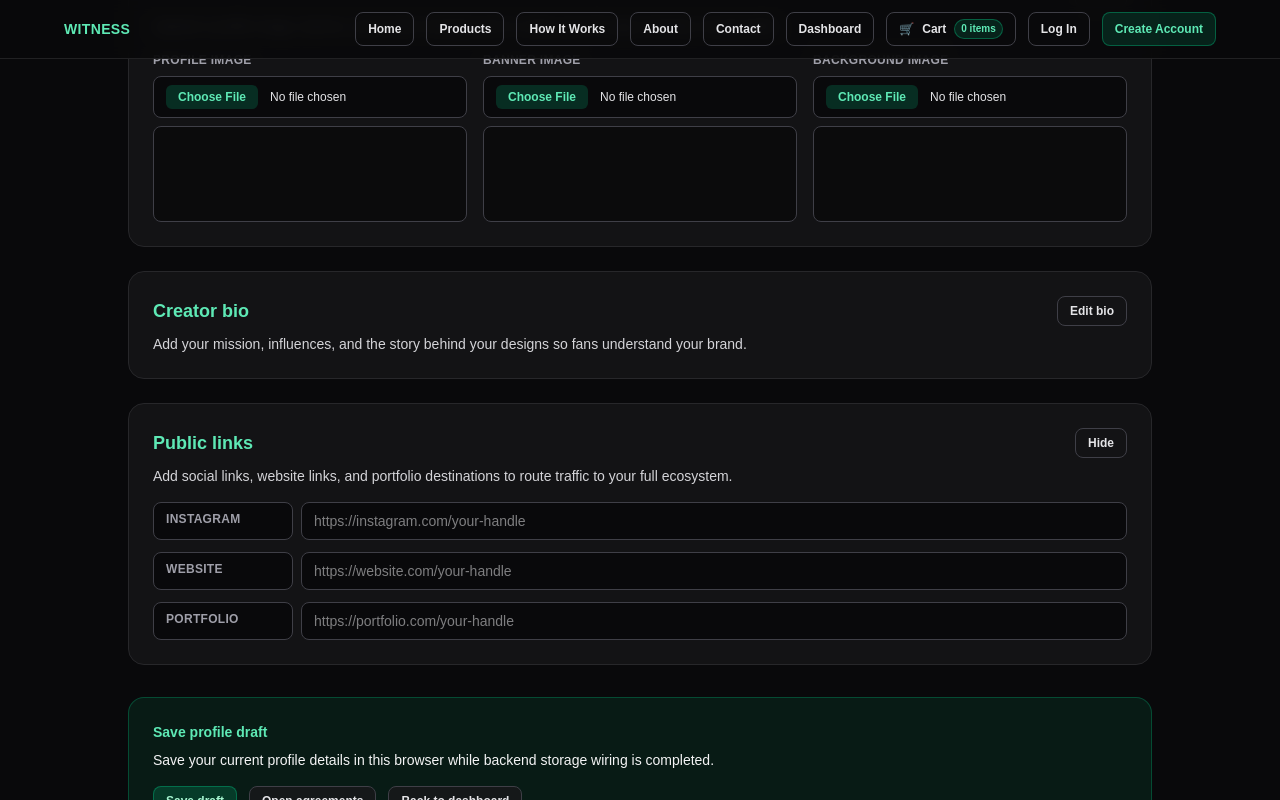
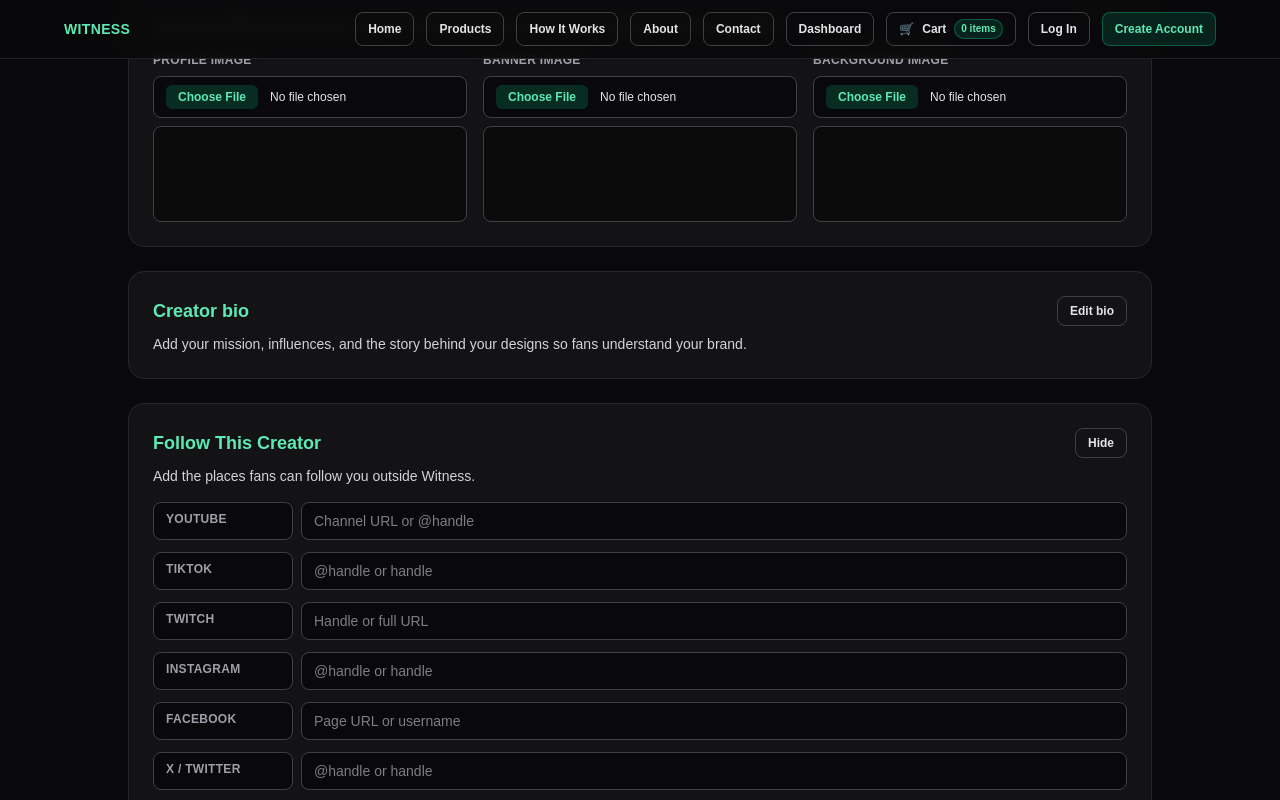
Before and after one commit to frankliamsavage/witness, a Next.js app in the folder witness/: page /profile in a window 1280 px wide. Both pictures are taken after a click on the button "Manage links". Shown: the part 589-1389 px from the top of the page. Built offline with nearby package versions, Linux system fonts and the light colour scheme; no server answers.

Commit message:
Refocus creator public links into Follow This Creator.
Replace the generic links block with platform-specific follow fields that normalize handles into valid URLs, validate website inputs, and render only filled links as compact follow buttons near the profile preview.

Made-with: Cursor

```diff
--- a/witness/app/profile/page.tsx
+++ b/witness/app/profile/page.tsx
@@ -3,7 +3,109 @@
 import Link from "next/link";
 import { useEffect, useState } from "react";
 
-type LinkItem = { label: string; url: string };
+type FollowPlatform =
+  | "youtube"
+  | "tiktok"
+  | "twitch"
+  | "instagram"
+  | "facebook"
+  | "x"
+  | "discord"
+  | "website"
+  | "kick"
+  | "threads"
+  | "patreon";
+
+type FollowLinks = Record<FollowPlatform, string>;
+
+const PLATFORM_LABELS: Record<FollowPlatform, string> = {
+  youtube: "YouTube",
+  tiktok: "TikTok",
+  twitch: "Twitch",
+  instagram: "Instagram",
+  facebook: "Facebook",
+  x: "X / Twitter",
+  discord: "Discord",
+  website: "Website",
+  kick: "Kick",
+  threads: "Threads",
+  patreon: "Patreon",
+};
+
+const PLATFORM_HELPERS: Partial<Record<FollowPlatform, string>> = {
+  youtube: "Channel URL or @handle",
+  tiktok: "@handle or handle",
+  twitch: "Handle or full URL",
+  instagram: "@handle or handle",
+  facebook: "Page URL or username",
+  x: "@handle or handle",
+  discord: "Invite code or full URL",
+  website: "https://your-site.com",
+};
+
+const EMPTY_FOLLOW_LINKS: FollowLinks = {
+  youtube: "",
+  tiktok: "",
+  twitch: "",
+  instagram: "",
+  facebook: "",
+  x: "",
+  discord: "",
+  website: "",
+  kick: "",
+  threads: "",
+  patreon: "",
+};
+
+function asHttpUrl(value: string) {
+  try {
+    const parsed = new URL(value);
+    if (parsed.protocol === "http:" || parsed.protocol === "https:") return parsed.toString();
+    return null;
+  } catch {
+    return null;
+  }
+}
+
+function normalizeHandle(value: string) {
+  const trimmed = value.trim();
+  if (!trimmed) return "";
+  return trimmed.replace(/^@+/, "");
+}
+
+function normalizeFollowUrl(platform: FollowPlatform, value: string) {
+  const trimmed = value.trim();
+  if (!trimmed) return { value: "", error: null };
+  const hasProtocol = /^https?:\/\//i.test(trimmed);
+
+  if (platform === "website") {
+    if (!hasProtocol) return { value: "", error: "Website must start with http:// or https://." };
+    const valid = asHttpUrl(trimmed);
+    return valid ? { value: valid, error: null } : { value: "", error: "Enter a valid website URL." };
+  }
+
+  if (hasProtocol) {
+    const valid = asHttpUrl(trimmed);
+    return valid ? { value: valid, error: null } : { value: "", error: `Enter a valid ${PLATFORM_LABELS[platform]} URL.` };
+  }
+
+  const handle = normalizeHandle(trimmed);
+  if (!handle) return { value: "", error: null };
+
+  const normalized: Record<Exclude<FollowPlatform, "website">, string> = {
+    youtube: handle.startsWith("channel/") || handle.startsWith("c/") ? `https://youtube.com/${handle}` : `https://youtube.com/@${handle}`,
+    tiktok: `https://tiktok.com/@${handle}`,
+    twitch: `https://twitch.tv/${handle}`,
+    instagram: `https://instagram.com/${handle}`,
+    facebook: `https://facebook.com/${handle}`,
+    x: `https://x.com/${handle}`,
+    discord: `https://discord.gg/${handle}`,
+    kick: `https://kick.com/${handle}`,
+    threads: `https://threads.net/@${handle}`,
+    patreon: `https://patreon.com/${handle}`,
+  };
+  return { value: normalized[platform as Exclude<FollowPlatform, "website">], error: null };
+}
 
 const STORAGE_KEY = "witness.creator.profile.draft";
 
@@ -21,11 +123,8 @@ export default function ProfilePage() {
   const [bannerImage, setBannerImage] = useState<string | null>(null);
   const [backgroundImage, setBackgroundImage] = useState<string | null>(null);
 
-  const [links, setLinks] = useState<LinkItem[]>([
-    { label: "Instagram", url: "" },
-    { label: "Website", url: "" },
-    { label: "Portfolio", url: "" },
-  ]);
+  const [followLinks, setFollowLinks] = useState<FollowLinks>(EMPTY_FOLLOW_LINKS);
+  const [followErrors, setFollowErrors] = useState<Partial<Record<FollowPlatform, string>>>({});
   const [saved, setSaved] = useState(false);
 
   useEffect(() => {
@@ -37,13 +136,13 @@ export default function ProfilePage() {
         tagline: string;
         bio: string;
         mission: string;
-        links: LinkItem[];
+        followLinks: FollowLinks;
       };
       setDisplayName(parsed.displayName ?? "FrankSavage");
       setTagline(parsed.tagline ?? "");
       setBio(parsed.bio ?? "");
       setMission(parsed.mission ?? "");
-      setLinks(parsed.links?.length ? parsed.links : links);
+      setFollowLinks(parsed.followLinks ? { ...EMPTY_FOLLOW_LINKS, ...parsed.followLinks } : EMPTY_FOLLOW_LINKS);
     } catch {
       // Keep defaults if local draft is malformed.
     }
@@ -67,11 +166,32 @@ export default function ProfilePage() {
         tagline,
         bio,
         mission,
-        links,
+        followLinks,
       }),
     );
     setSaved(true);
     setTimeout(() => setSaved(false), 2000);
+  };
+
+  const normalizedFollowEntries = (Object.keys(PLATFORM_LABELS) as FollowPlatform[])
+    .map((platform) => {
+      const normalized = normalizeFollowUrl(platform, followLinks[platform]);
+      return { platform, ...normalized };
+    })
+    .filter((entry) => entry.value);
+
+  const saveWithValidation = () => {
+    const nextErrors: Partial<Record<FollowPlatform, string>> = {};
+    const nextLinks: FollowLinks = { ...followLinks };
+    for (const platform of Object.keys(PLATFORM_LABELS) as FollowPlatform[]) {
+      const normalized = normalizeFollowUrl(platform, followLinks[platform]);
+      if (normalized.error) nextErrors[platform] = normalized.error;
+      nextLinks[platform] = normalized.value;
+    }
+    setFollowErrors(nextErrors);
+    setFollowLinks(nextLinks);
+    if (Object.keys(nextErrors).length) return;
+    saveDraft();
   };
 
   return (
@@ -89,6 +209,24 @@ export default function ProfilePage() {
             <p className="text-xs uppercase tracking-wide text-zinc-400">Live preview</p>
             <p className="mt-1 text-xl font-bold text-zinc-100">{displayName || "Your creator name"}</p>
             <p className="mt-1 text-sm text-emerald-300">{tagline || "Your tagline appears here"}</p>
+            {normalizedFollowEntries.length > 0 && (
+              <div className="mt-4">
+                <p className="text-xs font-semibold uppercase tracking-wide text-zinc-400">Follow This Creator</p>
+                <div className="mt-2 flex flex-wrap gap-2">
+                  {normalizedFollowEntries.map((entry) => (
+                    <a
+                      key={entry.platform}
+                      href={entry.value}
+                      target="_blank"
+                      rel="noreferrer"
+                      className="rounded-lg border border-zinc-700 bg-zinc-900/80 px-3 py-1.5 text-xs font-semibold text-zinc-200 transition-colors hover:border-emerald-500/40 hover:text-emerald-300"
+                    >
+                      {PLATFORM_LABELS[entry.platform]}
+                    </a>
+                  ))}
+                </div>
+              </div>
+            )}
           </div>
         </section>
 
@@ -209,7 +347,7 @@ export default function ProfilePage() {
 
           <article className="rounded-2xl border border-zinc-800 bg-zinc-900/70 p-6">
             <div className="flex items-center justify-between gap-3">
-              <h2 className="text-lg font-semibold text-emerald-300">Public links</h2>
+              <h2 className="text-lg font-semibold text-emerald-300">Follow This Creator</h2>
               <button
                 onClick={() => setLinksOpen((v) => !v)}
                 className="rounded-lg border border-zinc-700 px-3 py-1.5 text-xs font-semibold text-zinc-200 transition-colors hover:border-emerald-500/40 hover:text-emerald-300"
@@ -218,25 +356,36 @@ export default function ProfilePage() {
               </button>
             </div>
             <p className="mt-2 text-sm text-zinc-300">
-              Add social links, website links, and portfolio destinations to route traffic to your full ecosystem.
+              Add the places fans can follow you outside Witness.
             </p>
             {linksOpen && (
               <div className="mt-4 grid gap-3">
-                {links.map((link, index) => (
-                  <div key={link.label} className="grid gap-2 sm:grid-cols-[140px_1fr]">
+                {(Object.keys(PLATFORM_LABELS) as FollowPlatform[]).map((platform) => (
+                  <div key={platform} className="grid gap-2 sm:grid-cols-[140px_1fr]">
                     <span className="rounded-lg border border-zinc-700 bg-zinc-950 px-3 py-2 text-xs font-semibold uppercase tracking-wide text-zinc-400">
-                      {link.label}
+                      {PLATFORM_LABELS[platform]}
                     </span>
-                    <input
-                      value={link.url}
-                      onChange={(e) =>
-                        setLinks((prev) =>
-                          prev.map((item, i) => (i === index ? { ...item, url: e.target.value } : item)),
-                        )
-                      }
-                      className="rounded-lg border border-zinc-700 bg-zinc-950 px-3 py-2 text-sm text-zinc-100 outline-none transition-colors focus:border-emerald-500/50"
-                      placeholder={`https://${link.label.toLowerCase()}.com/your-handle`}
-                    />
+                    <div className="grid gap-1">
+                      <input
+                        value={followLinks[platform]}
+                        onChange={(e) =>
+                          setFollowLinks((prev) => ({
+                            ...prev,
+                            [platform]: e.target.value,
+                          }))
+                        }
+                        onBlur={() => {
+                          const normalized = normalizeFollowUrl(platform, followLinks[platform]);
+                          setFollowLinks((prev) => ({ ...prev, [platform]: normalized.value }));
+                          setFollowErrors((prev) => ({ ...prev, [platform]: normalized.error ?? "" }));
+                        }}
+                        className="rounded-lg border border-zinc-700 bg-zinc-950 px-3 py-2 text-sm text-zinc-100 outline-none transition-colors focus:border-emerald-500/50"
+                        placeholder={PLATFORM_HELPERS[platform] ?? "Optional"}
+                      />
+                      {followErrors[platform] ? (
+                        <p className="text-xs text-red-300">{followErrors[platform]}</p>
+                      ) : null}
+                    </div>
                   </div>
                 ))}
               </div>
@@ -251,7 +400,7 @@ export default function ProfilePage() {
           </p>
           <div className="mt-4 flex flex-wrap gap-3">
             <button
-              onClick={saveDraft}
+              onClick={saveWithValidation}
               className="inline-flex rounded-lg border border-emerald-500/40 bg-emerald-500/20 px-3 py-1.5 text-xs font-semibold text-emerald-200 transition-colors hover:bg-emerald-500/30"
             >
               Save draft
```
